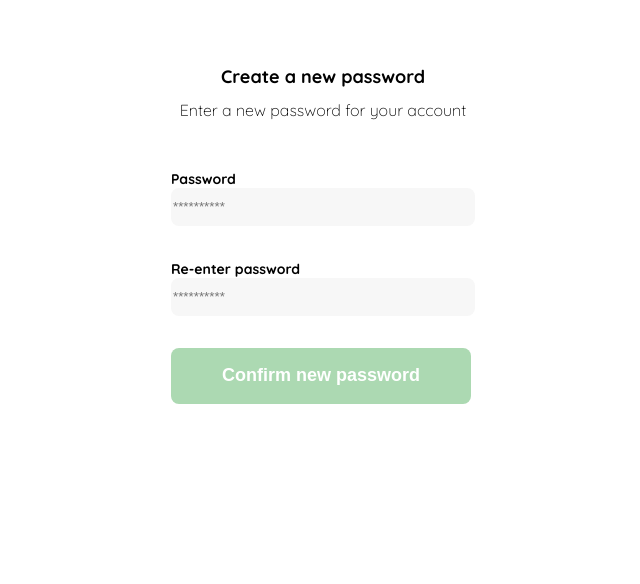
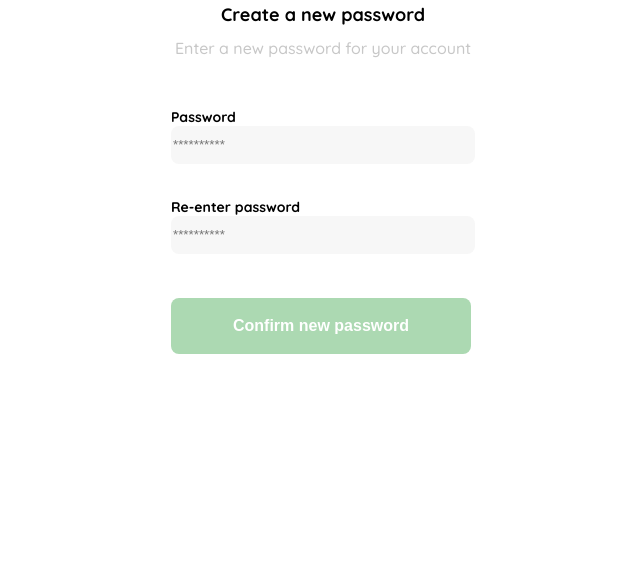
Before and after one commit to LuisAristi/proyecto-ecommerce-platzi, a plain HTML site: page clase1.html in a window 1280 px wide. Shown: the part 216-800 px from the top of the page, without its empty margins (319-959 px from the left). Drawn offline with Linux system fonts and the light colour scheme.

Commit message:
finalized create-a-new-password page

```diff
--- a/clase1.html
+++ b/clase1.html
@@ -38,7 +38,7 @@
             width: 150px;
             margin-bottom: 68px;
             justify-self: center;
-            /*display: none;*/
+            display: none;
         }
         .title{
             font-size: var(--lg);
@@ -46,9 +46,9 @@
             text-align: center;
         }
         .subtitle{
-            color: var(--black);
+            color: var(--very-light-pink);
             font-size: var(--md);
-            font-weight: 200;
+            font-weight: 400;
             margin-top: 0;
             text-align: center;
             margin-bottom: 48px;
@@ -70,11 +70,22 @@
             width: 300px;
             height: 56px;
             background-color: var(--hospital-green);
-            font-size: var(--lg);
+            font-size: var(--md);
             font-weight: bold;
             color: var(--white);
             border: 0px;
             border-radius: 8px;
+            cursor: pointer;
+        }
+        .login-button{
+            margin-top: 12px;
+            margin-bottom: 24px;
+        }
+
+        @media (max-width: 640px) {
+            .logo{
+                display: block;
+            }
         }
     </style>
 </head>
```
